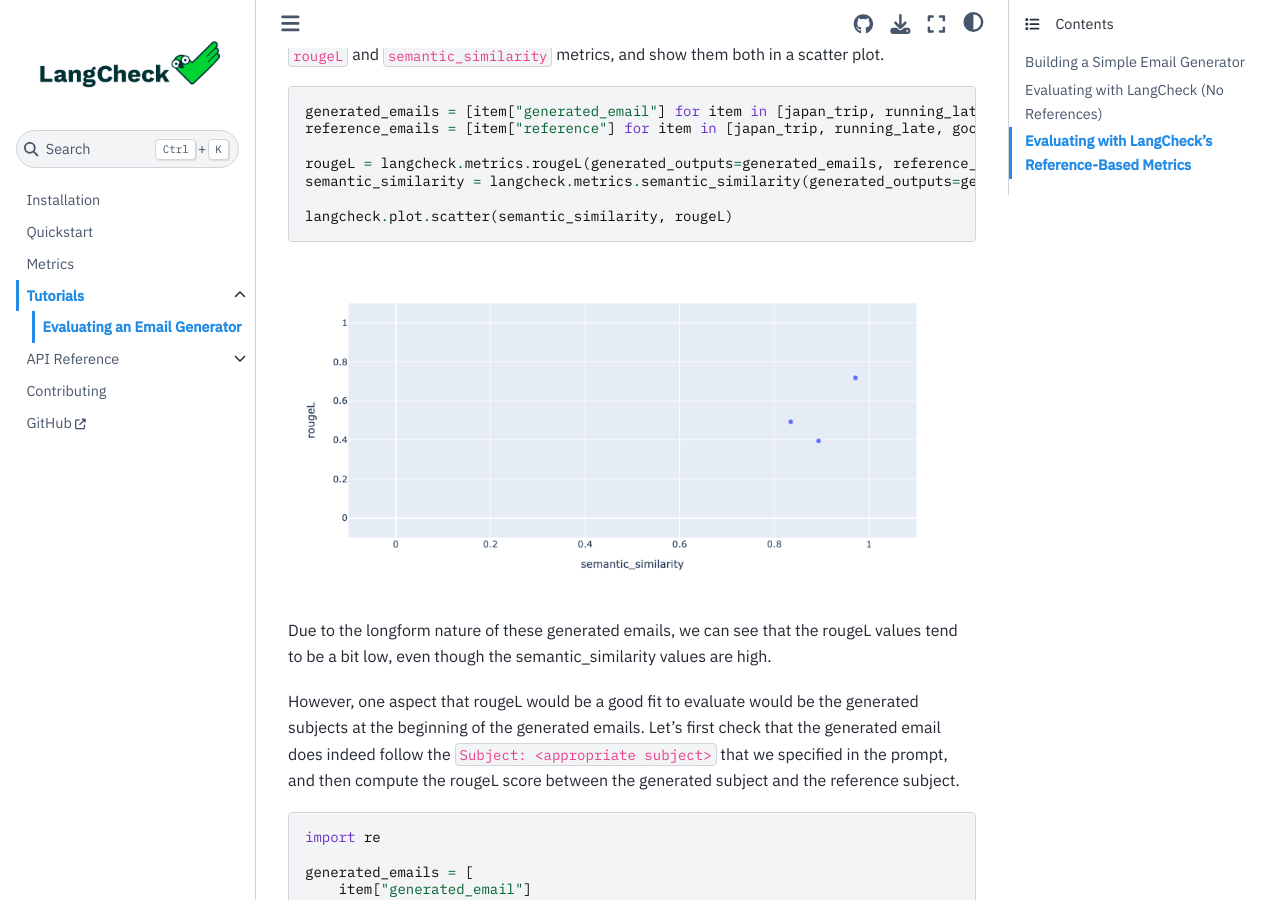
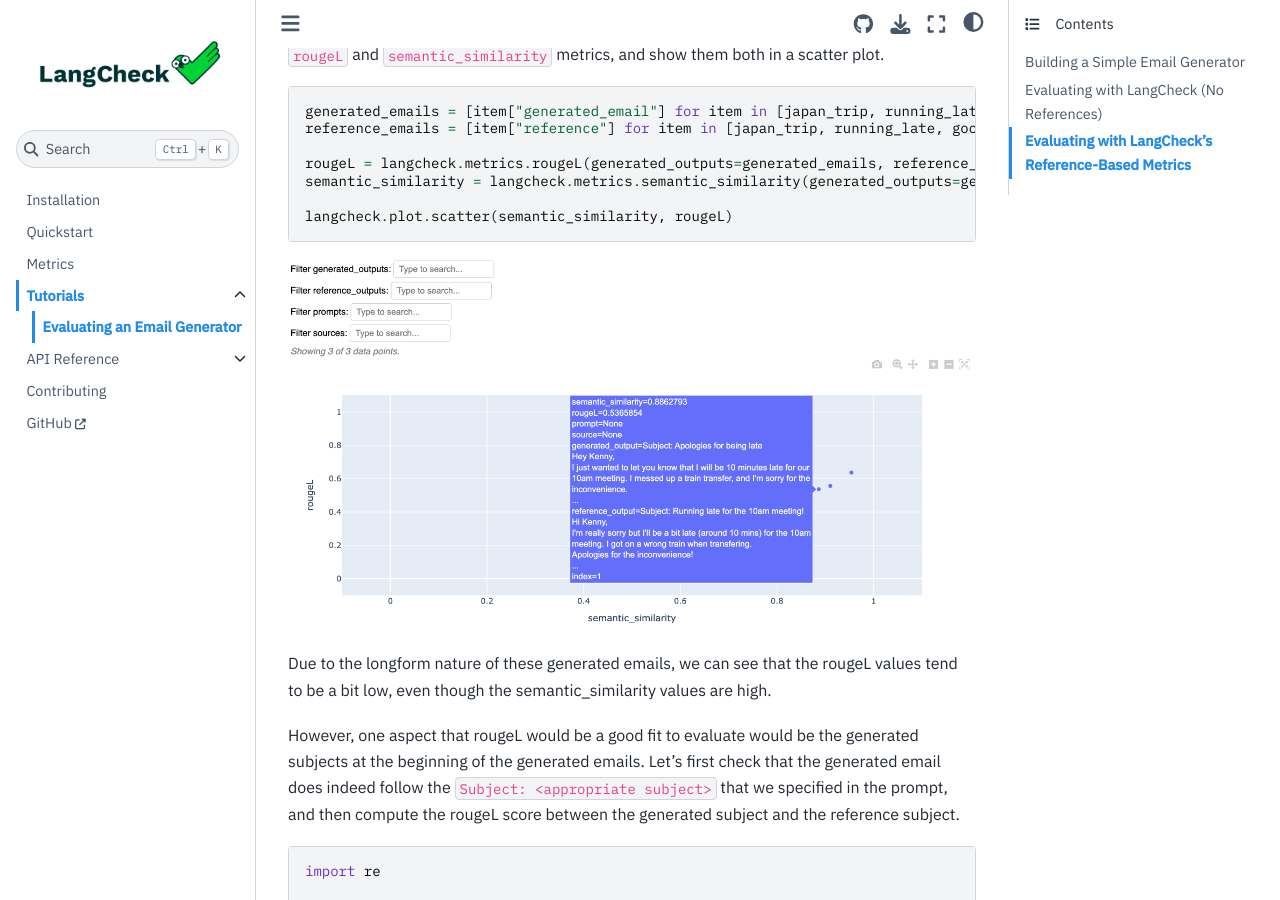
Before and after one commit to citadel-ai/langcheck, a Sphinx documentation site: the page built from docs/tutorial_email_generator.md, in a window 1280 px wide and 900 px high, scrolled down 5681 px. Built offline with Sphinx 7.4.7 and the Sphinx Book theme 1.1.4, drawn with Linux system fonts in a browser that asks for light colours.

Commit message:
add scatter plot screenshots

````diff
--- a/docs/tutorial_email_generator.md
+++ b/docs/tutorial_email_generator.md
@@ -213,7 +213,7 @@ semantic_similarity = langcheck.metrics.semantic_similarity(generated_outputs=ge
 
 langcheck.plot.scatter(semantic_similarity, rougeL)
 ```
-![MetricValue output](_static/email_tutorial_scatter.png)
+![MetricValue output](_static/email_tutorial_scatter_1.png)
 
 Due to the longform nature of these generated emails, we can see that the rougeL values tend to be a bit low, even though the semantic_similarity values are high.
 
````
Also changed, not shown: other parts of docs/tutorial_email_generator.md (+1 -0 lines), docs/_static/email_tutorial_scatter.png (deleted), docs/_static/email_tutorial_scatter_1.png (added), docs/_static/email_tutorial_scatter_2.png (added).
